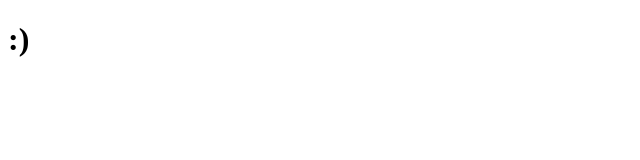
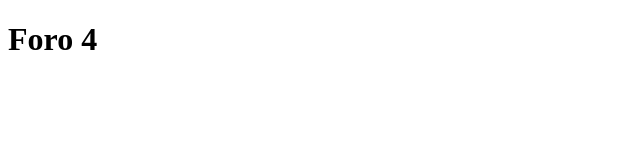
Before and after one commit to KAAC222761/KAAC222761.github.io, a plain HTML site: page index.html in a window 1280 px wide. Shown: the whole page, without its empty margins (0-640 px from the left). Drawn offline with Linux system fonts and the light colour scheme.

Commit message:
index.html

```diff
--- a/index.html
+++ b/index.html
@@ -7,6 +7,6 @@
     <title>Document</title>
 </head>
 <body>
-    <h1>:)</h1>
+    <h1>Foro 4</h1>
 </body>
 </html>
```
